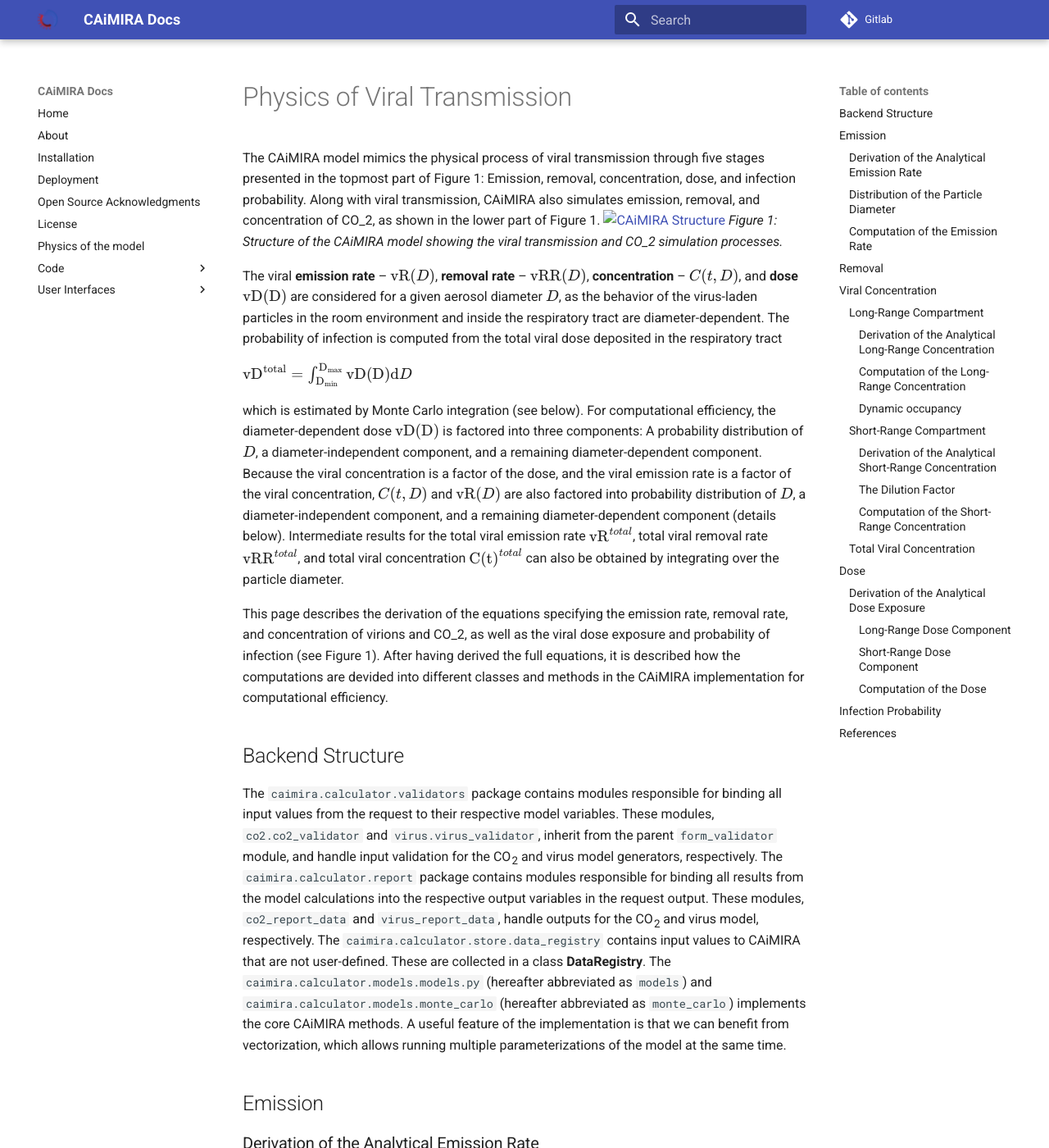
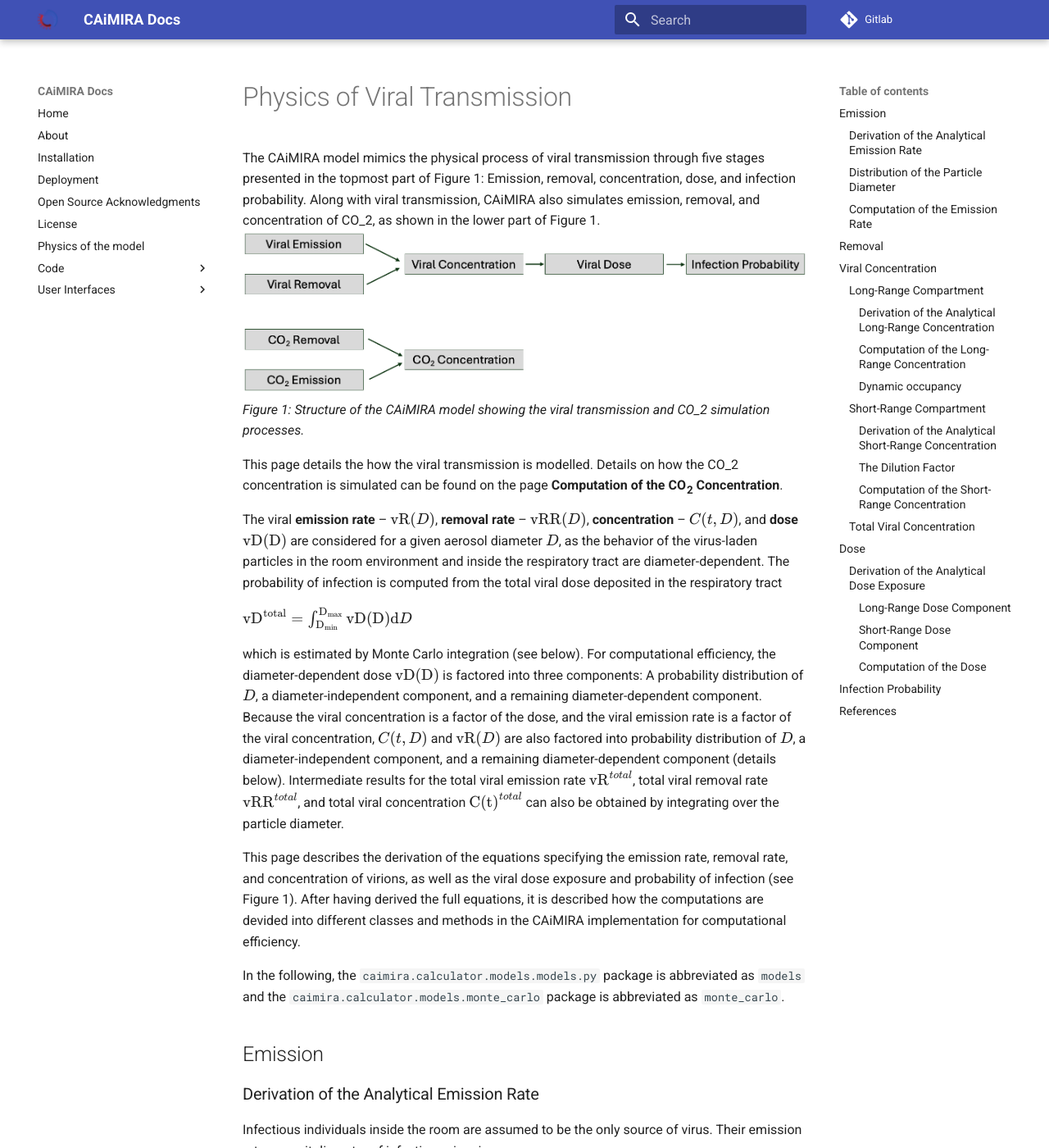
Before and after one commit to CERN/CAiMIRA, an MkDocs documentation site: the page built from caimira/docs/mkdocs/docs/code/viral_transmission.md, in a window 1280 px wide and 1400 px high. Shown: the whole window at 82% size. Built offline with MkDocs 1.6.1 and Material for MkDocs 9.7.7, drawn with Linux system fonts in a browser that asks for light colours.

Commit message:
structure

```diff
--- a/caimira/docs/mkdocs/docs/code/viral_transmission.md
+++ b/caimira/docs/mkdocs/docs/code/viral_transmission.md
@@ -5,6 +5,8 @@
 Along with viral transmission, CAiMIRA also simulates emission, removal, and concentration of CO_2, as shown in the lower part of Figure 1.
 [![CAiMIRA Structure](CAiMIRA_structure.png)](CAiMIRA_structure.png)
 *Figure 1: Structure of the CAiMIRA model showing the viral transmission and CO_2 simulation processes.*
+
+This page details the how the viral transmission is modelled. Details on how the CO_2 concentration is simulated can be found on the page **Computation of the CO<sub>2</sub> Concentration**.
 
 The viral **emission rate** – $\mathrm{vR}(D)$, **removal rate** – $\mathrm{vRR}(D)$, **concentration** – $C(t, D)$, and **dose** $\mathrm{vD(D)}$ are considered for a given aerosol diameter $D$,
 as the behavior of the virus-laden particles in the room environment and inside the respiratory tract are diameter-dependent. The probability of infection is computed from the total viral dose deposited in the respiratory tract
@@ -17,16 +19,10 @@
 Because the viral concentration is a factor of the dose, and the viral emission rate is a factor of the viral concentration, $C(t, D)$ and $\mathrm{vR}(D)$ are also factored into probability distribution of $D$, a diameter-independent component, and a remaining diameter-dependent component (details below).
 Intermediate results for the total viral emission rate $\mathrm{vR}^{total}$, total viral removal rate $\mathrm{vRR}^{total}$, and total viral concentration $\mathrm{C(t)}^{total}$ can also be obtained by integrating over the particle diameter.
 
-This page describes the derivation of the equations specifying the emission rate, removal rate, and concentration of virions and CO_2, as well as the viral dose exposure and probability of infection (see Figure 1).
+This page describes the derivation of the equations specifying the emission rate, removal rate, and concentration of virions, as well as the viral dose exposure and probability of infection (see Figure 1).
 After having derived the full equations, it is described how the computations are devided into different classes and methods in the CAiMIRA implementation for computational efficiency.
 
-## Backend Structure
-
-The `caimira.calculator.validators` package contains modules responsible for binding all input values from the request to their respective model variables. These modules, `co2.co2_validator` and `virus.virus_validator`, inherit from the parent `form_validator` module, and handle input validation for the CO<sub>2</sub> and virus model generators, respectively.
-The `caimira.calculator.report` package contains modules responsible for binding all results from the model calculations into the respective output variables in the request output. These modules, `co2_report_data` and `virus_report_data`, handle outputs for the CO<sub>2</sub> and virus model, respectively.
-The `caimira.calculator.store.data_registry` contains input values to CAiMIRA that are not user-defined. These are collected in a class **DataRegistry**.
-The `caimira.calculator.models.models.py` (hereafter abbreviated as `models`) and `caimira.calculator.models.monte_carlo` (hereafter abbreviated as `monte_carlo`) implements the core CAiMIRA methods. A useful feature of the implementation is that we can benefit from vectorization, which allows running multiple parameterizations of the model at the same time.
-
+In the following, the `caimira.calculator.models.models.py` package is abbreviated as `models` and the `caimira.calculator.models.monte_carlo` package is abbreviated as `monte_carlo`.
 
 ## Emission
 ### Derivation of the Analytical Emission Rate
```
Also changed, not shown: caimira/docs/mkdocs/docs/code/architecture.md (+8 -0 lines), caimira/docs/mkdocs/docs/code/CAiMIRA_structure.png (renamed from caimira/docs/mkdocs/docs/root/CAiMIRA_structure.png).
